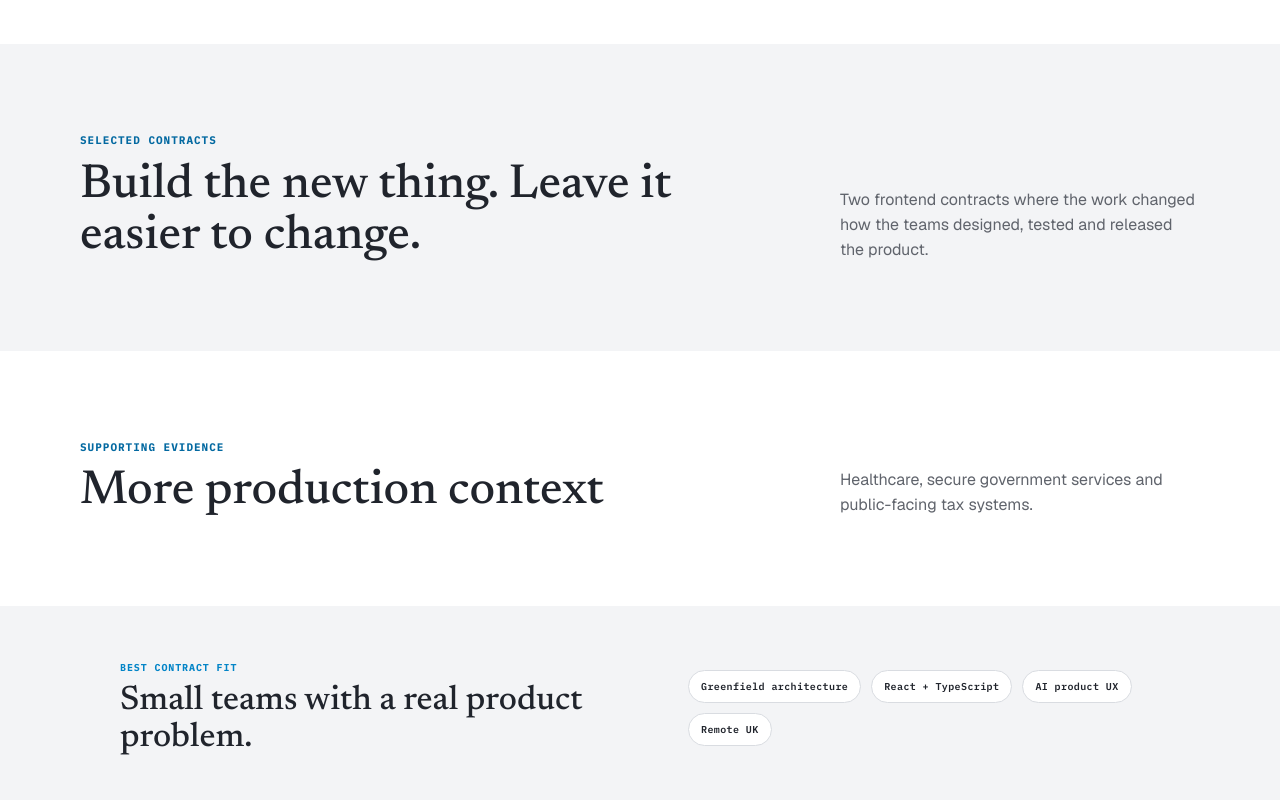
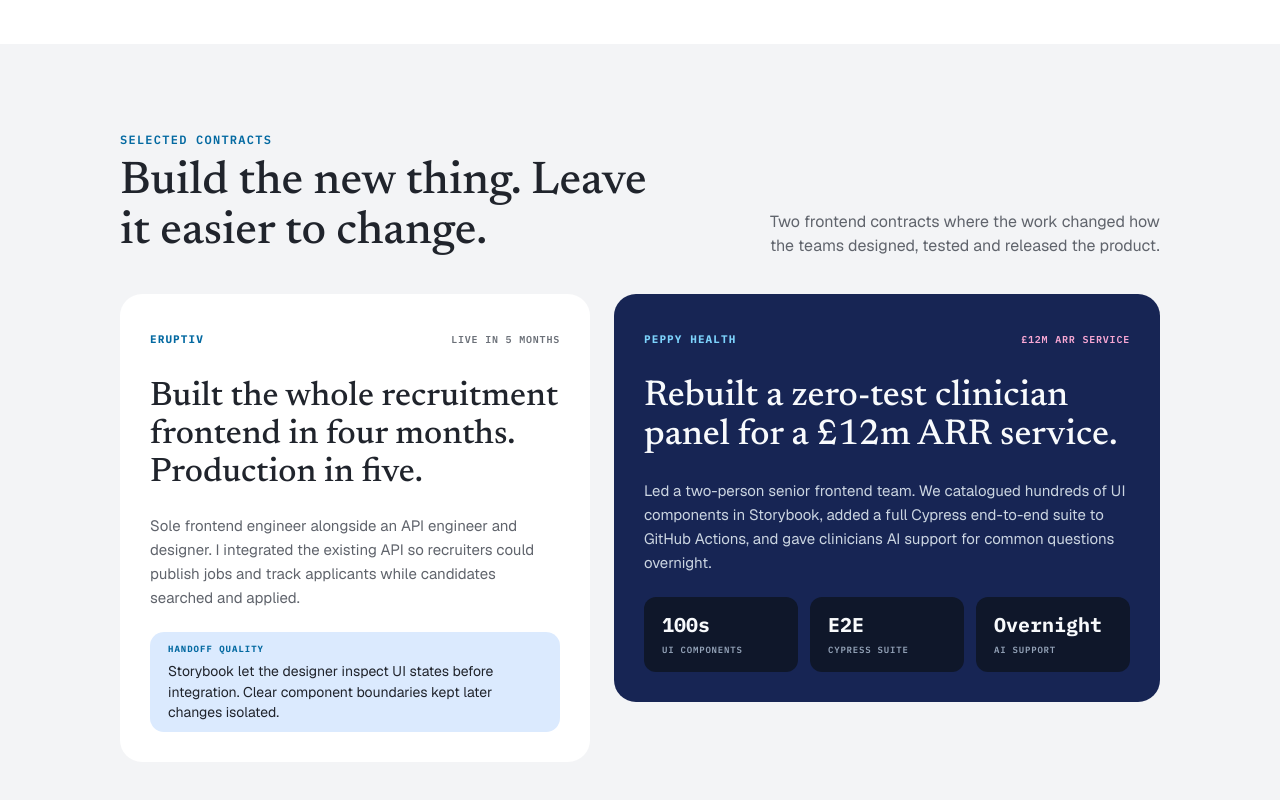
Before and after one commit to applification/applification.net, a Next.js app in the folder apps/applification/: page /client-work in a window 1280 px wide. Shown: the part 1400-2200 px from the top of the page. Built offline with nearby package versions, Linux system fonts and the light colour scheme.

Commit message:
Implement S-35 selected contracts

```diff
--- a/apps/applification/src/app/globals.css
+++ b/apps/applification/src/app/globals.css
@@ -132,6 +132,8 @@
   --client-brief-label: light-dark(#0369a1, #0ea5e9);
   --client-narrative: light-dark(#f3f4f6, #1e293b);
   --client-logically-link: light-dark(#0369a1, #0284c7);
+  --client-contract-proof: light-dark(#dbeafe, #172554);
+  --client-contract-proof-label: light-dark(#0369a1, #7dd3fc);
   --workflow-human: light-dark(#a16207, #fff59a);
   --workflow-human-border: light-dark(#ca8a04, #fff59a66);
   --workflow-human-line: light-dark(#ca8a0499, #fff59a66);
--- a/apps/applification/src/components/client-work/client-work-page.tsx
+++ b/apps/applification/src/components/client-work/client-work-page.tsx
@@ -29,6 +29,12 @@ const logicallyMetrics = [
   ["Days → minutes", "UI change time"],
   ["Several / day", "Production releases"],
   ["5 · 3 · 5", "FE · BE · Data Science"],
+];
+
+const peppyMetrics = [
+  ["100s", "UI components"],
+  ["E2E", "Cypress suite"],
+  ["Overnight", "AI support"],
 ];
 
 function CurrentBrief() {
@@ -188,6 +194,103 @@ export function LogicallyCaseStudy() {
   );
 }
 
+export function SelectedContracts() {
+  return (
+    <section
+      aria-labelledby="selected-contracts-heading"
+      className="bg-[var(--app-muted-section)] px-6 py-14 min-[720px]:px-12 min-[1024px]:px-[120px] min-[1024px]:py-[88px]"
+      data-client-work-section="selected-contracts"
+    >
+      <div className="mx-auto flex w-full max-w-[1200px] flex-col gap-9">
+        <div className="grid gap-5 min-[1024px]:grid-cols-[minmax(0,700px)_390px] min-[1024px]:items-end min-[1024px]:justify-between min-[1024px]:gap-[110px]">
+          <div className="flex min-w-0 flex-col gap-2.5">
+            <p className="font-caption text-xs font-semibold tracking-[1.25px] text-[var(--app-label-text)]">
+              SELECTED CONTRACTS
+            </p>
+            <h2
+              className="font-heading max-w-[700px] text-[38px] leading-[1.08] font-medium text-[var(--app-text-primary)] min-[720px]:text-[46px]"
+              id="selected-contracts-heading"
+            >
+              Build the new thing. Leave it easier to change.
+            </h2>
+          </div>
+          <p className="max-w-[390px] text-base leading-6 text-[var(--app-text-secondary)]">
+            Two frontend contracts where the work changed how the teams
+            designed, tested and released the product.
+          </p>
+        </div>
+
+        <div className="grid items-start gap-6 min-[1024px]:grid-cols-[470px_minmax(0,706px)]">
+          <article className="flex min-h-[468px] flex-col rounded-[22px] bg-[var(--app-card)] p-6 min-[720px]:p-[30px]">
+            <div className="font-caption flex min-h-8 items-center justify-between gap-4">
+              <p className="text-[11px] font-bold tracking-[1.1px] text-[var(--client-brief-label)]">
+                ERUPTIV
+              </p>
+              <p className="text-[10px] font-semibold tracking-[0.8px] text-[var(--app-text-muted)]">
+                LIVE IN 5 MONTHS
+              </p>
+            </div>
+            <h3 className="font-heading mt-[22px] max-w-[410px] text-[32px] leading-[1.12] font-medium text-[var(--app-text-primary)] min-[720px]:text-[34px]">
+              Built the whole recruitment frontend in four months. Production
+              in five.
+            </h3>
+            <p className="mt-[22px] max-w-[400px] text-[15px] leading-[1.6] text-[var(--app-text-secondary)]">
+              Sole frontend engineer alongside an API engineer and designer. I
+              integrated the existing API so recruiters could publish jobs and
+              track applicants while candidates searched and applied.
+            </p>
+            <div className="mt-[22px] rounded-[14px] bg-[var(--client-contract-proof)] px-[18px] py-4 min-[1024px]:py-[10px]">
+              <p className="font-caption text-[9px] font-bold tracking-[1px] text-[var(--client-contract-proof-label)]">
+                HANDOFF QUALITY
+              </p>
+              <p className="mt-1.5 text-sm leading-[1.45] text-[var(--app-text-primary)]">
+                Storybook let the designer inspect UI states before
+                integration. Clear component boundaries kept later changes
+                isolated.
+              </p>
+            </div>
+          </article>
+
+          <article className="flex flex-col rounded-[22px] bg-[#172554] p-6 text-[#f8fafc] min-[720px]:min-h-[385px] min-[720px]:p-[30px]">
+            <div className="font-caption flex min-h-8 items-center justify-between gap-4">
+              <p className="text-[11px] font-bold tracking-[1.1px] text-[#7dd3fc]">
+                PEPPY HEALTH
+              </p>
+              <p className="text-[10px] font-semibold tracking-[0.8px] text-[#f9a8d4]">
+                £12M ARR SERVICE
+              </p>
+            </div>
+            <h3 className="font-heading mt-[22px] max-w-[600px] text-[32px] leading-[1.1] font-medium min-[720px]:text-4xl">
+              Rebuilt a zero-test clinician panel for a £12m ARR service.
+            </h3>
+            <p className="mt-[22px] max-w-[600px] text-[15px] leading-[1.6] text-[#cbd5e1]">
+              Led a two-person senior frontend team. We catalogued hundreds of
+              UI components in Storybook, added a full Cypress end-to-end suite
+              to GitHub Actions, and gave clinicians AI support for common
+              questions overnight.
+            </p>
+            <dl className="mt-[22px] grid gap-3 min-[560px]:grid-cols-3">
+              {peppyMetrics.map(([value, label]) => (
+                <div
+                  className="flex min-h-[75px] flex-col justify-center gap-[5px] rounded-xl bg-[#0f172a] px-[18px] py-3"
+                  key={label}
+                >
+                  <dd className="font-caption text-xl leading-[26px] font-bold">
+                    {value}
+                  </dd>
+                  <dt className="font-caption text-[9px] font-semibold tracking-[0.8px] text-[#94a3b8] uppercase">
+                    {label}
+                  </dt>
+                </div>
+              ))}
+            </dl>
+          </article>
+        </div>
+      </div>
+    </section>
+  );
+}
+
 function EvidenceSection({
   description,
   eyebrow,
@@ -265,14 +368,7 @@ export function ClientWorkPage() {
     <main>
       <ClientWorkHero />
       <LogicallyCaseStudy />
-      <EvidenceSection
-        description="Two frontend contracts where the work changed how the teams designed, tested and released the product."
-        eyebrow="SELECTED CONTRACTS"
-        headingId="selected-contracts-heading"
-        id="selected-contracts"
-        title="Build the new thing. Leave it easier to change."
-        tone="muted"
-      />
+      <SelectedContracts />
       <EvidenceSection
         description="Healthcare, secure government services and public-facing tax systems."
         eyebrow="SUPPORTING EVIDENCE"
```
Also changed, not shown: 1 other file (tests, documents, lock files or other folders).
